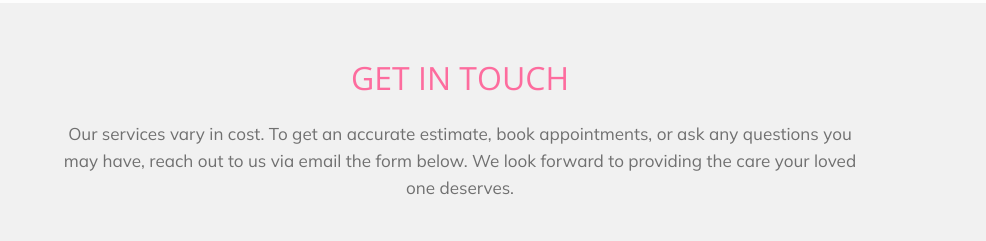
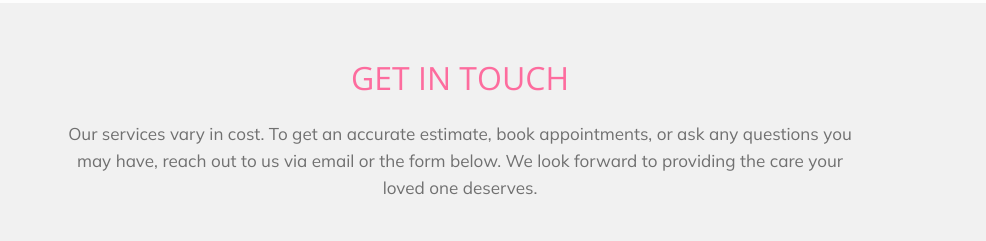
Before and after one commit to alexsommers7/lovelyheartsaz, a website: page index.html in a window 1280 px wide. Shown: the part 4200-4441 px from the top of the page, without its empty margins (180-1166 px from the left). Drawn offline with nearby package versions, Linux system fonts and the light colour scheme.

Commit message:
refactor: Fix typo

```diff
--- a/index.html
+++ b/index.html
@@ -393,7 +393,7 @@
 				<h6 class="heading heading--2 heading--primary">Get in Touch</h6>
 				<p class="contact__intro">
 					Our services vary in cost. To get an accurate estimate, book appointments, or
-					ask any questions you may have, reach out to us via email the form below. We
+					ask any questions you may have, reach out to us via email or the form below. We
 					look forward to providing the care your loved one deserves.
 				</p>
 				<div class="contact">
```
